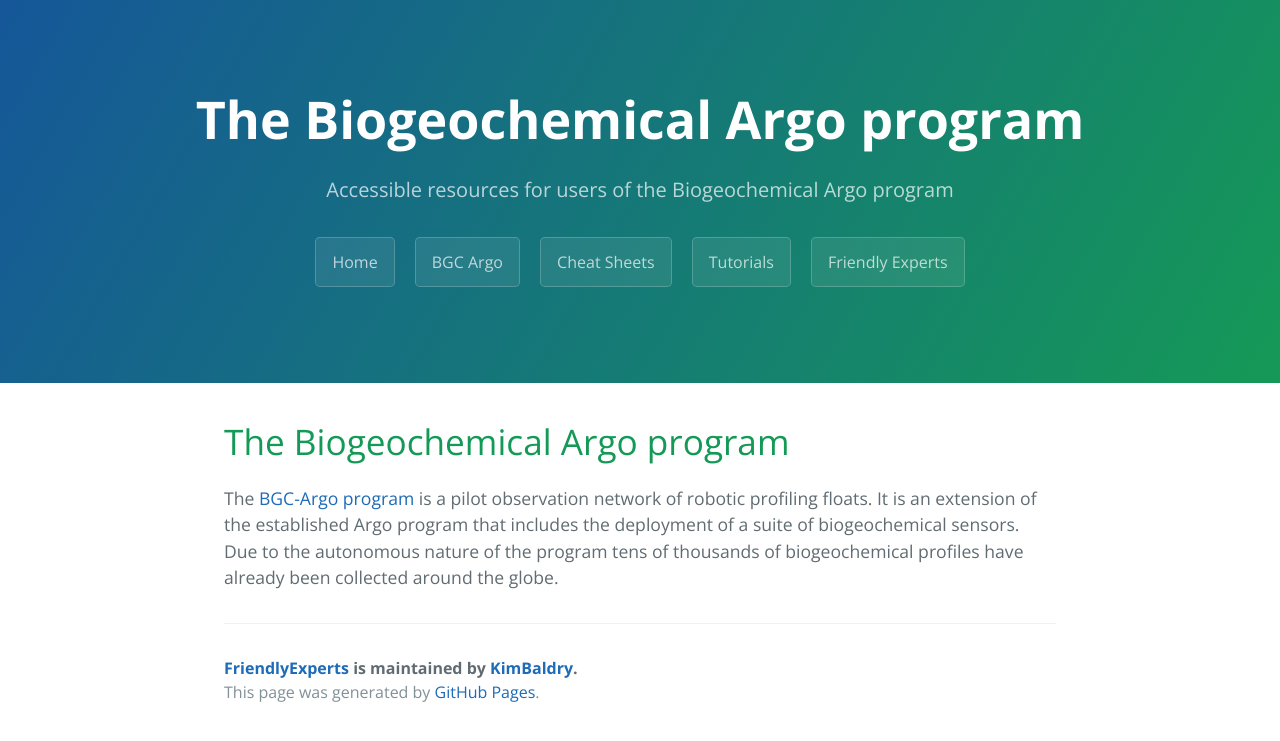
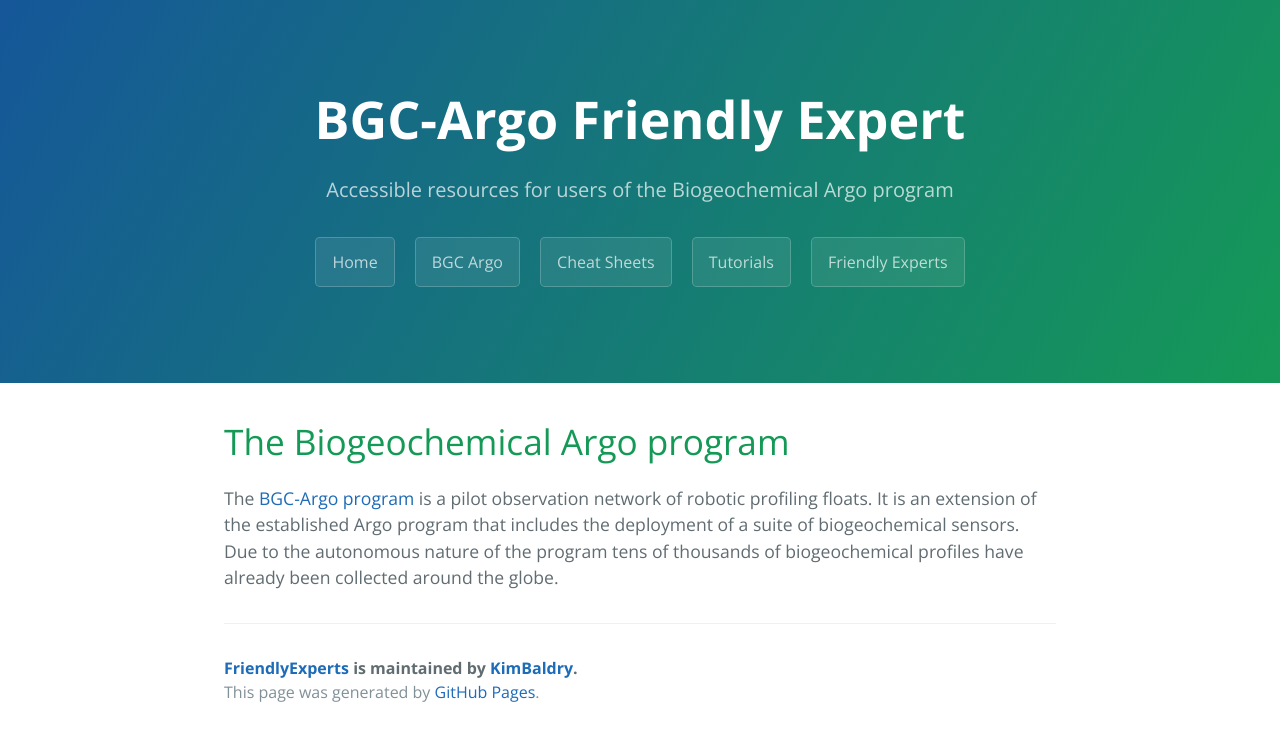
Before and after one commit to KimBaldry/FriendlyExperts, a Jekyll site: the page built from BGC_Argo/index.md, in a window 1280 px wide. Shown: the top 741 px of the page. Built offline with Jekyll 4.4.1, drawn with Linux system fonts in a browser that asks for light colours; our own code applies the rules of GitHub Pages for plain Markdown files.

Commit message:
Update index.md

```diff
--- a/BGC_Argo/index.md
+++ b/BGC_Argo/index.md
@@ -1,5 +1,6 @@
 ---
 layout: default
+title: BGC-Argo Friendly Expert
 ---
 
 # The Biogeochemical Argo program
```
